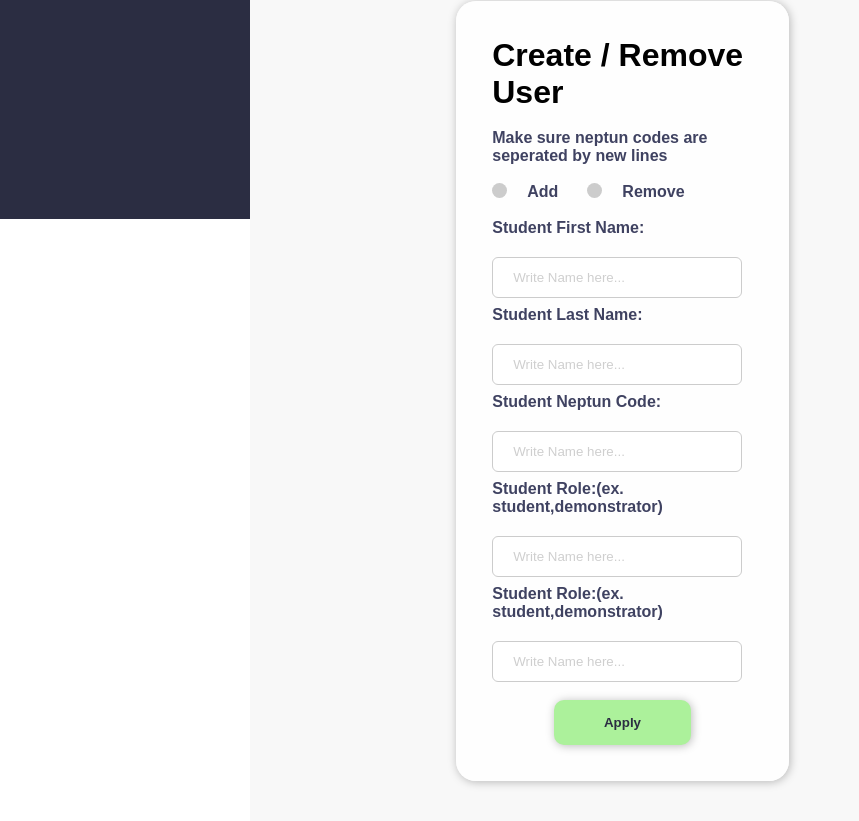
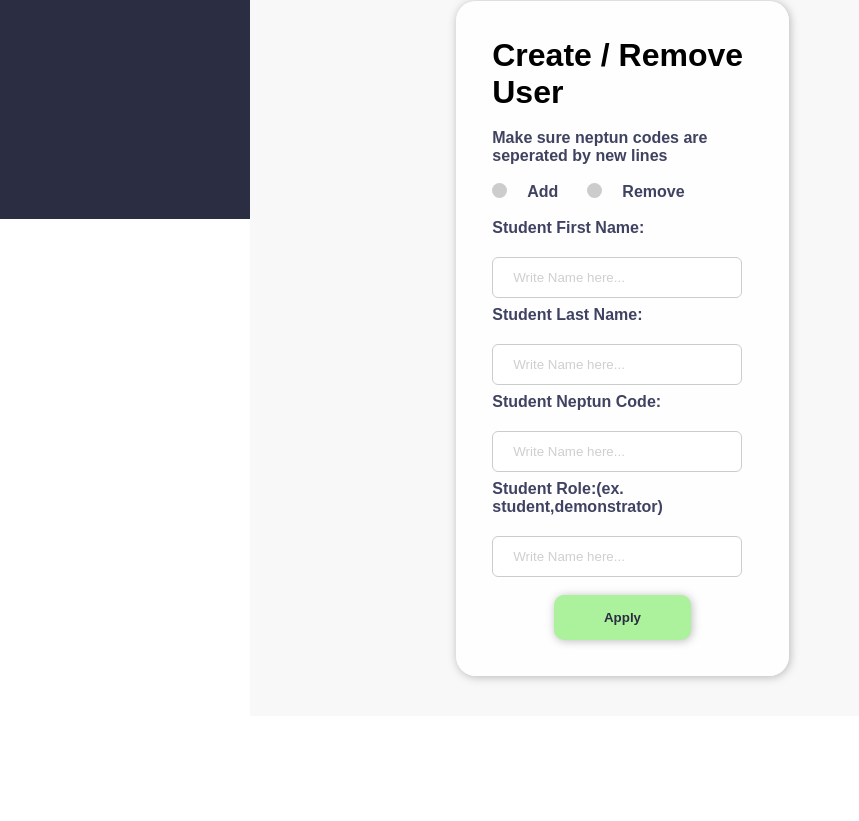
Before and after one commit to ELTE-Clean/Clean-Administration-Platform, a Next.js app in the folder frontend/: page /dashboard in a window 1280 px wide. Shown: the part 581-1402 px from the top of the page, without its empty margins (0-859 px from the left). After the commit the page ends 1297 px from the top, so only its background shows below. Built offline with nearby package versions, Linux system fonts and the light colour scheme.

Commit message:
Solved merge conflict

```diff
--- a/frontend/components/CreateStudentForm.tsx
+++ b/frontend/components/CreateStudentForm.tsx
@@ -150,19 +150,6 @@ const CreateStudentForm = (props: any) => {
             <input
               type="text"
               placeholder="Write Name here..."
-              name="studentLastName"
-              onChange={(e) => setStudentRole(e.target.value)}
-              required
-            />
-
-
-
-      <br />
-            <label>Student Role:(ex. student,demonstrator)</label>
-            <br />
-            <input
-              type="text"
-              placeholder="Write Name here..."
               name="studentRole"
               onChange={(e) => setStudentRole(e.target.value)}
               required
```
